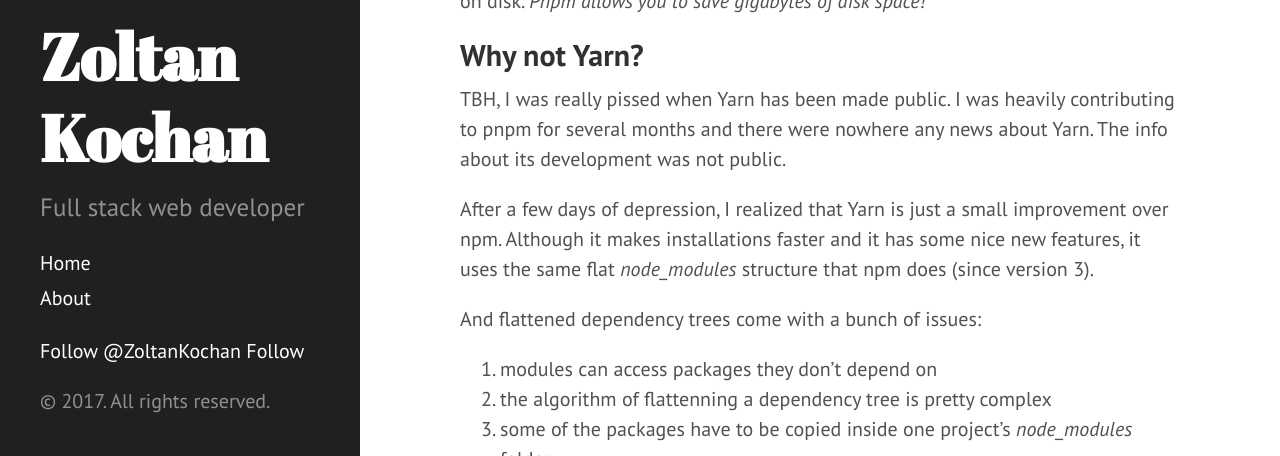
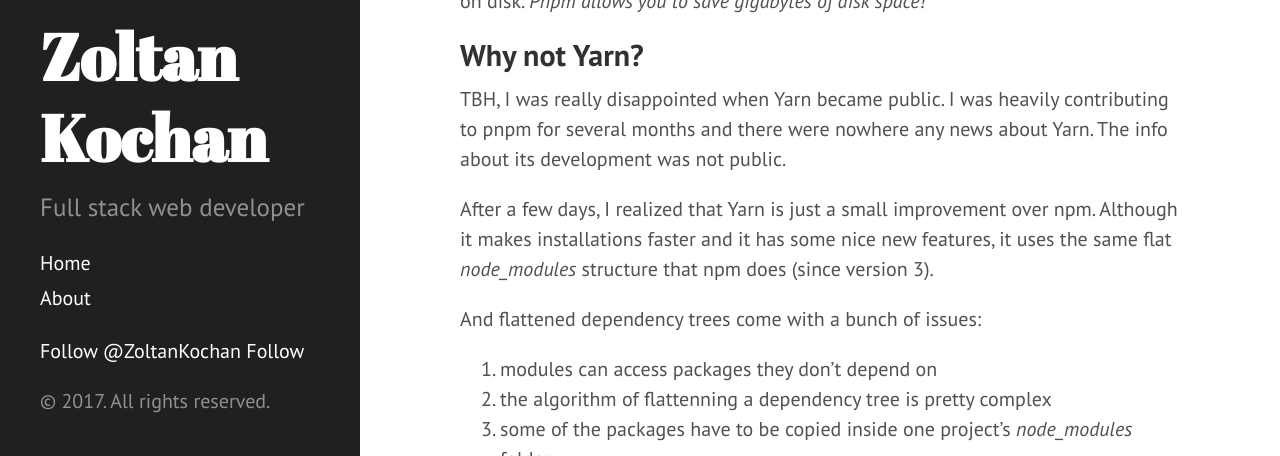
Before and after one commit to zkochan/zkochan.github.io, a Jekyll site: the page built from _posts/2017-03-19-why-should-we-use-pnpm.md, in a window 1280 px wide and 900 px high, cut to the strip 444-900 px from the top of the window. Built offline with Jekyll 4.4.1, drawn with Linux system fonts in a browser that asks for light colours; comment, search, counter and statistics services are not loaded.

Commit message:
Update 2017-03-19-why-should-we-use-pnpm.md

```diff
--- a/_posts/2017-03-19-why-should-we-use-pnpm.md
+++ b/_posts/2017-03-19-why-should-we-use-pnpm.md
@@ -18,11 +18,11 @@
 
 ## Why not Yarn?
 
-TBH, I was really pissed when Yarn has been made public. I was heavily contributing
+TBH, I was really disappointed when Yarn became public. I was heavily contributing
 to pnpm for several months and there were nowhere any news about Yarn. The info about its
 development was not public.
 
-After a few days of depression, I realized that Yarn is just a small improvement
+After a few days, I realized that Yarn is just a small improvement
 over npm. Although it makes installations faster and it has some nice new features,
 it uses the same flat _node_modules_ structure that npm does (since version 3).
 
```
